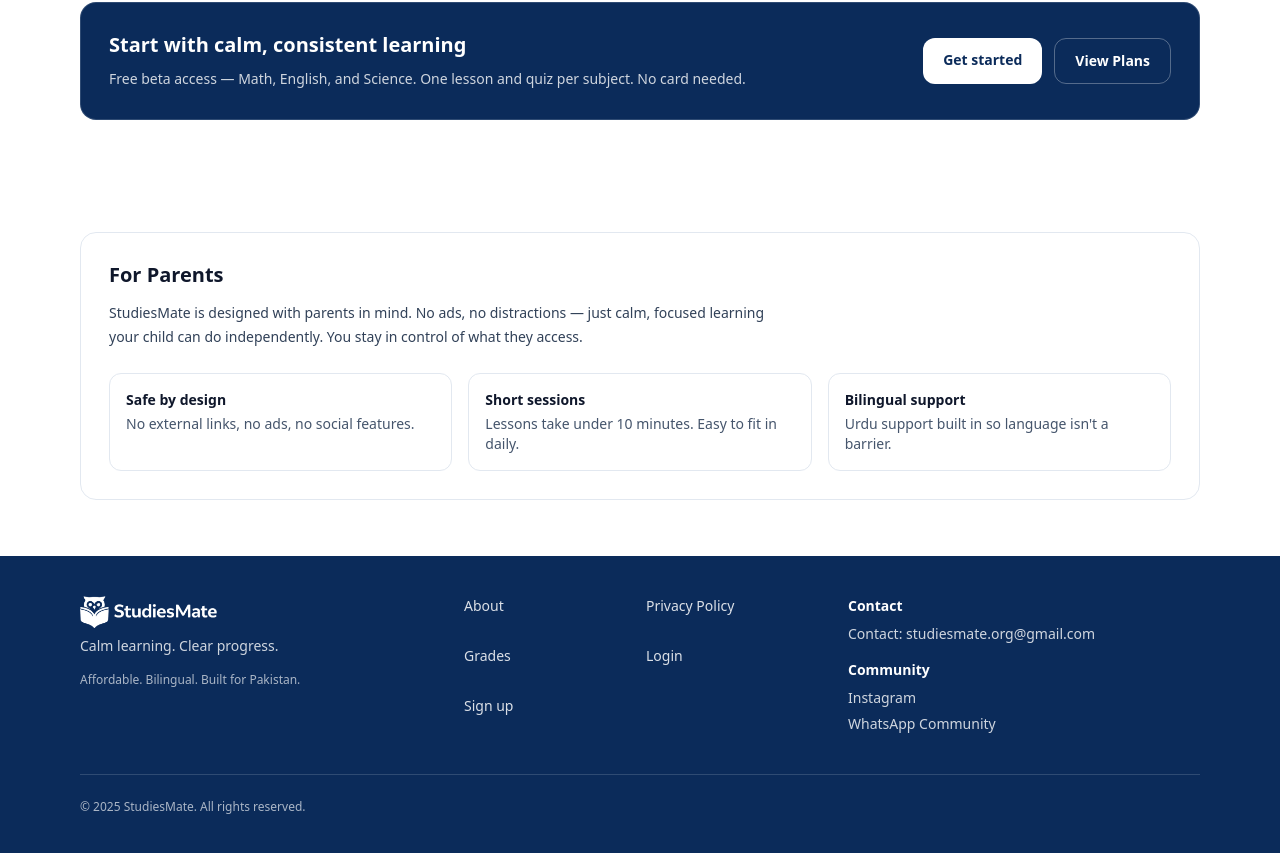
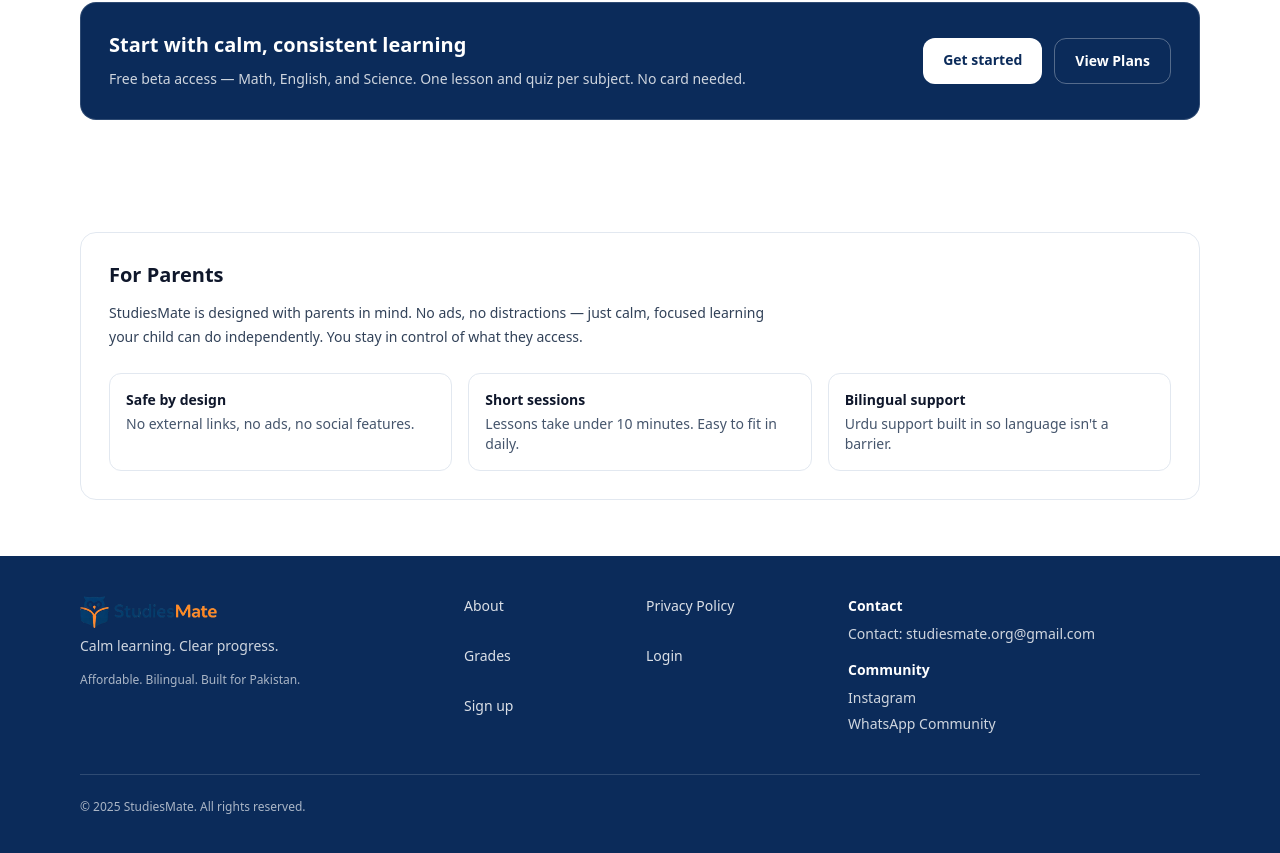
Before and after one commit to HasanQ0120/Studiesmate, a Next.js app: page / in a window 1280 px wide. Shown: the part 2912-3765 px from the top of the page. Built offline with nearby package versions, Linux system fonts and the light colour scheme; no server answers.

Commit message:
fix footer logo color

```diff
--- a/components/Footer.tsx
+++ b/components/Footer.tsx
@@ -6,7 +6,7 @@
       <div className="mx-auto max-w-6xl px-4 py-10">
         <div className="grid gap-8 md:grid-cols-3">
           <div>
-            <img src="/logo.png" alt="StudiesMate" className="h-8 w-auto" style={{ filter: 'brightness(0) invert(1)' }} />
+            <img src="/logo.png" alt="StudiesMate" className="h-8 w-auto" />
             <p className="mt-2 text-sm text-white/80">Calm learning. Clear progress.</p>
             <p className="mt-4 text-xs text-white/65">
               Affordable. Bilingual. Built for Pakistan.
```
